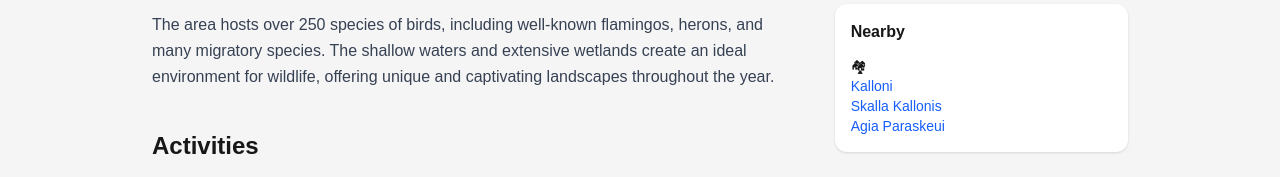
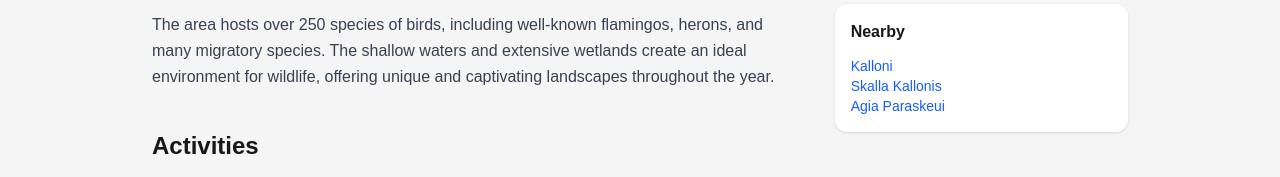
Before and after one commit to amamouridis06/lesvos-travel-guide, a Next.js app: page /nature/kolpos-kallonis in a window 1280 px wide. Shown: the part 844-1021 px from the top of the page. Built offline with nearby package versions, Linux system fonts and the light colour scheme.

Commit message:
Update page.tsx

```diff
--- a/app/nature/kolpos-kallonis/page.tsx
+++ b/app/nature/kolpos-kallonis/page.tsx
@@ -107,7 +107,6 @@ export default function VateraPage() {
             <h3 className="font-semibold mb-3">Nearby</h3>
             <ul className="space-y-2 text-sm">
               <li>
-                🏘{" "}
                 <Link href="/villages/kalloni" className="text-blue-600 hover:underline">
                  <p>Kalloni</p>
                 </Link>
```
